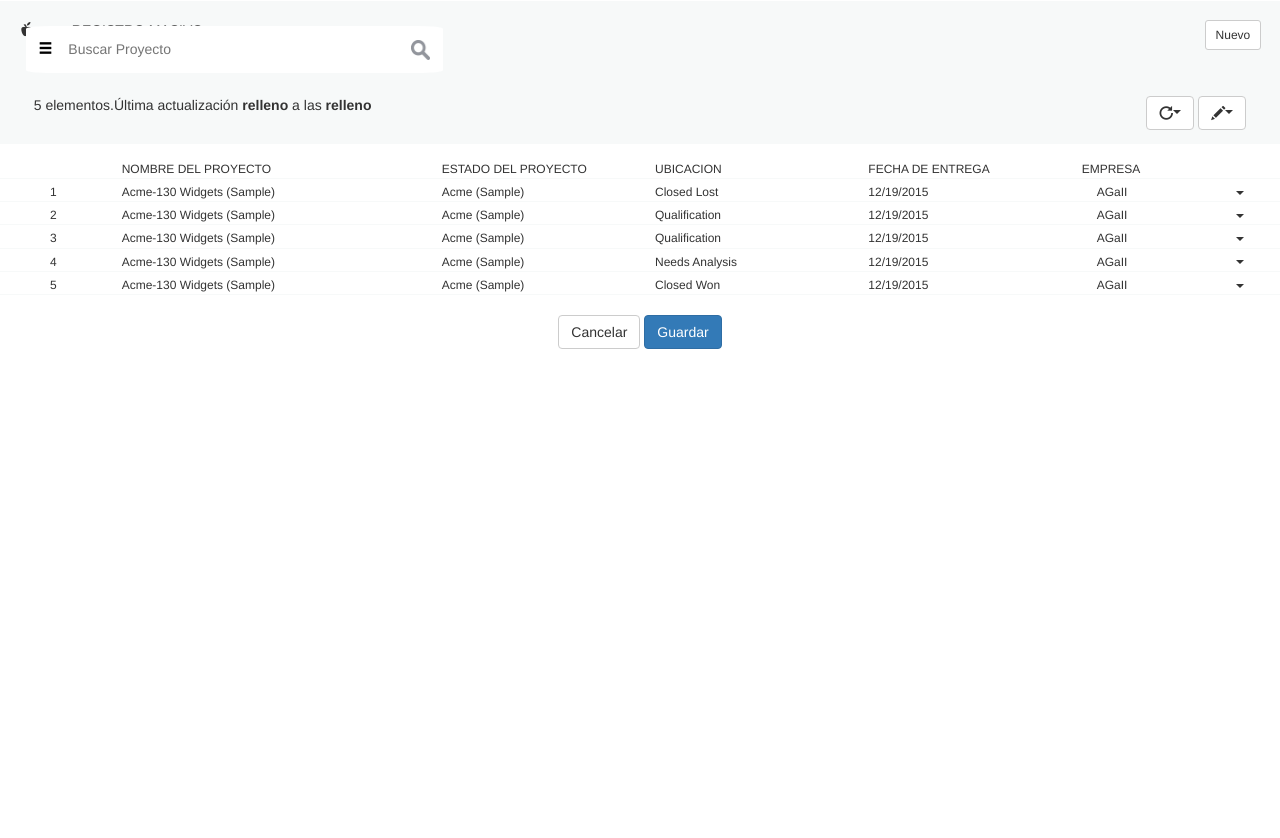
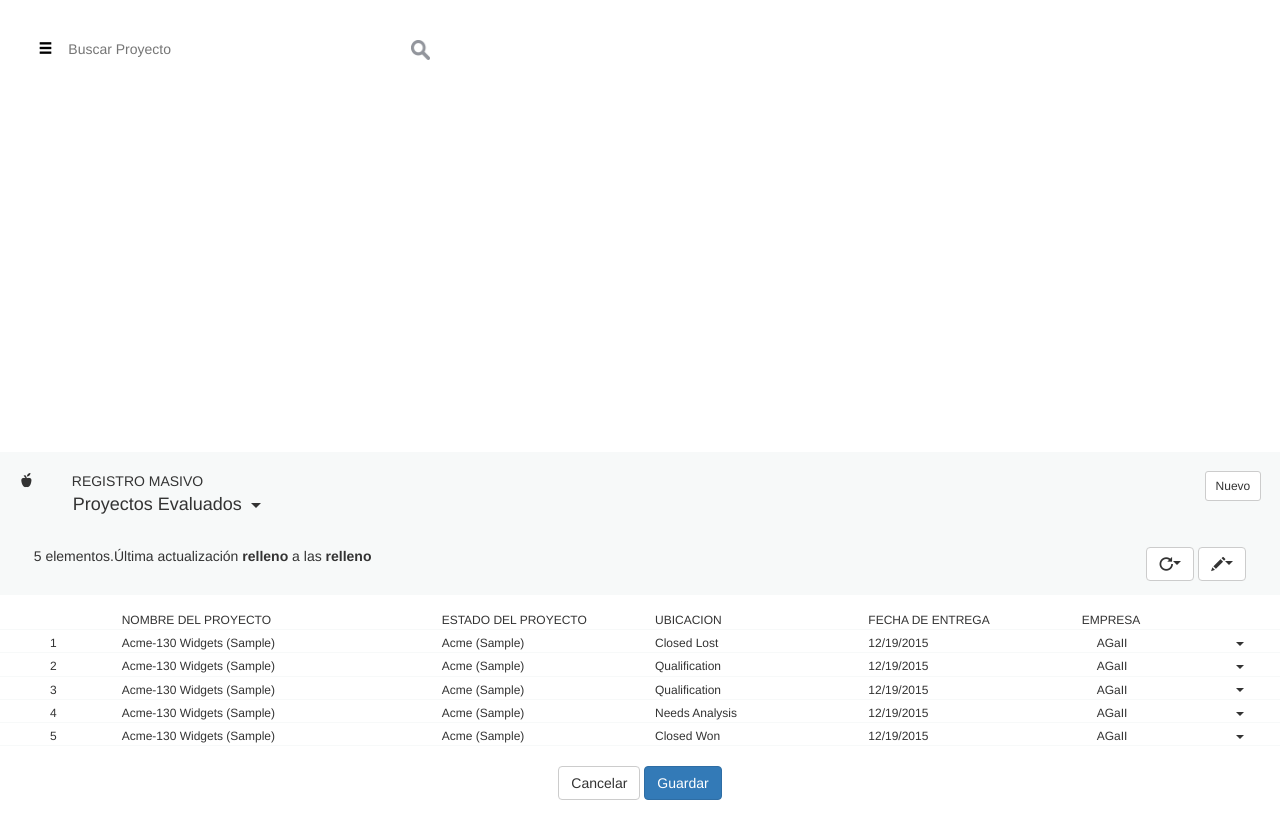
Before and after one commit to cilenedv/vivaGyM, a plain HTML site: page maps.html in a window 1280 px wide. After the commit the page ends 801 px from the top, so only its background shows below. Drawn offline with nearby package versions, Linux system fonts and the light colour scheme; some packages are replaced by stand-ins of ours.

Commit message:
uniendo para subir a development

```diff
--- a/css/main.css
+++ b/css/main.css
@@ -105,7 +105,13 @@ section .crear .row{
 }
 
 /*Lista de entidades*/
-
+.container-lista-entidades{
+	bottom: 0;
+    position: absolute;
+    width: 100%;
+    background: white;
+    z-index: 30;
+}
 section .lista-entidades{
     padding: 1.5%;
     padding-bottom: 0;
--- a/maps.html
+++ b/maps.html
@@ -787,7 +787,7 @@
 		  </div>
 		</div>
 	</section >
-		<section class="container-fluid">
+		<section class="container-fluid container-lista-entidades">
 		<div class="row lista-entidades">
 			<div class="row">
 				<div class="col-md-3">
```
